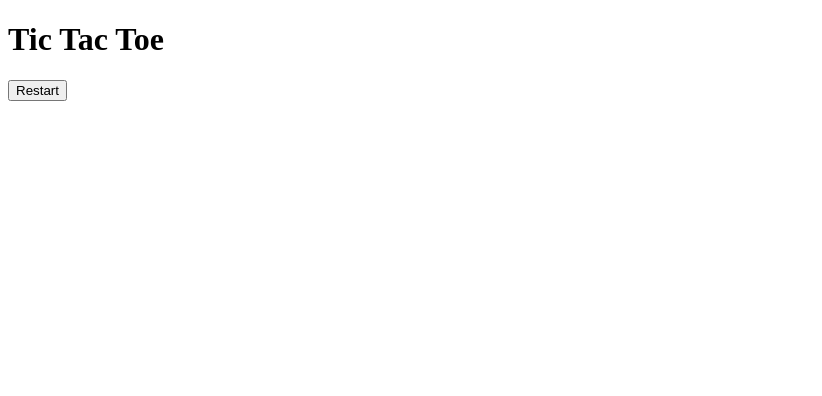
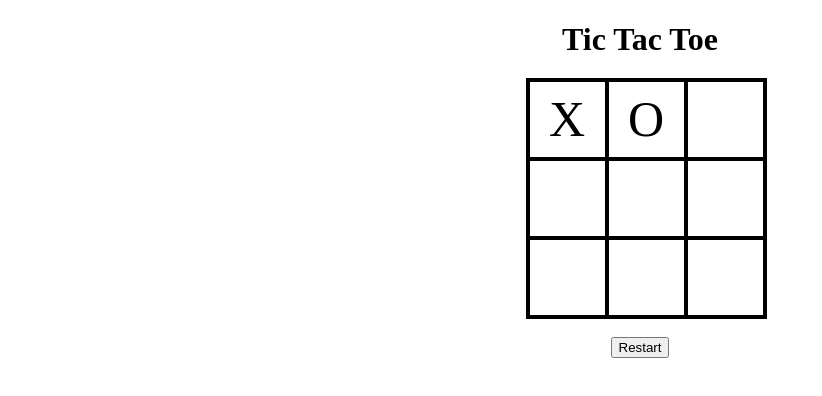
Before and after one commit to IzacEspinoza/Tic_Tac-Toe, a plain HTML site: page index.html in a window 1280 px wide. Shown: the whole page, without its empty margins (0-822 px from the left). Drawn offline with Linux system fonts and the light colour scheme.

Commit message:
linked script and stylsheet, styled up the gameboard for the game

```diff
--- a/index.html
+++ b/index.html
@@ -4,7 +4,8 @@
     <meta charset="UTF-8">
     <meta http-equiv="X-UA-Compatible" content="IE=edge">
     <meta name="viewport" content="width=device-width, initial-scale=1.0">
-    <title>Tic and Toe</title>
+    <title>Tic Tac Toe</title>
+    <link rel="stylesheet" href="style.css">
 </head>
 <body>
 
@@ -12,8 +13,8 @@
         <h1>Tic Tac Toe</h1>
 
         <div id="cellContainer">
-            <div cellIndex="0" class="cell"></div>
-            <div cellIndex="1" class="cell"></div>
+            <div cellIndex="0" class="cell">X</div>
+            <div cellIndex="1" class="cell">O</div>
             <div cellIndex="2" class="cell"></div>
             <div cellIndex="3" class="cell"></div>
             <div cellIndex="4" class="cell"></div>
@@ -21,7 +22,6 @@
             <div cellIndex="6" class="cell"></div>
             <div cellIndex="7" class="cell"></div>
             <div cellIndex="8" class="cell"></div>
-            <div cellIndex="9" class="cell"></div>
         </div>
 
         <h2 id="status"></h2>
@@ -29,5 +29,6 @@
 
     </div>
 
+    <script src="script.js"></script>
 </body>
 </html>
--- a/style.css
+++ b/style.css
@@ -0,0 +1,21 @@
+.cell{
+    width: 75px;
+    height: 75px;
+    border: 2px solid black;
+    cursor: pointer;
+    box-shadow: 0 0 0 2px;
+    line-height: 75px;
+    font-size: 50px;
+}
+
+#gameBoard{
+    font-family: 'Cursive', 'Times New Roman', Times, serif;
+    text-align: center;
+}
+
+#cellContainer{
+    display: grid;
+    grid-template-columns: repeat(3,auto);
+    width: 225px;
+    margin: auto;
+}
```
